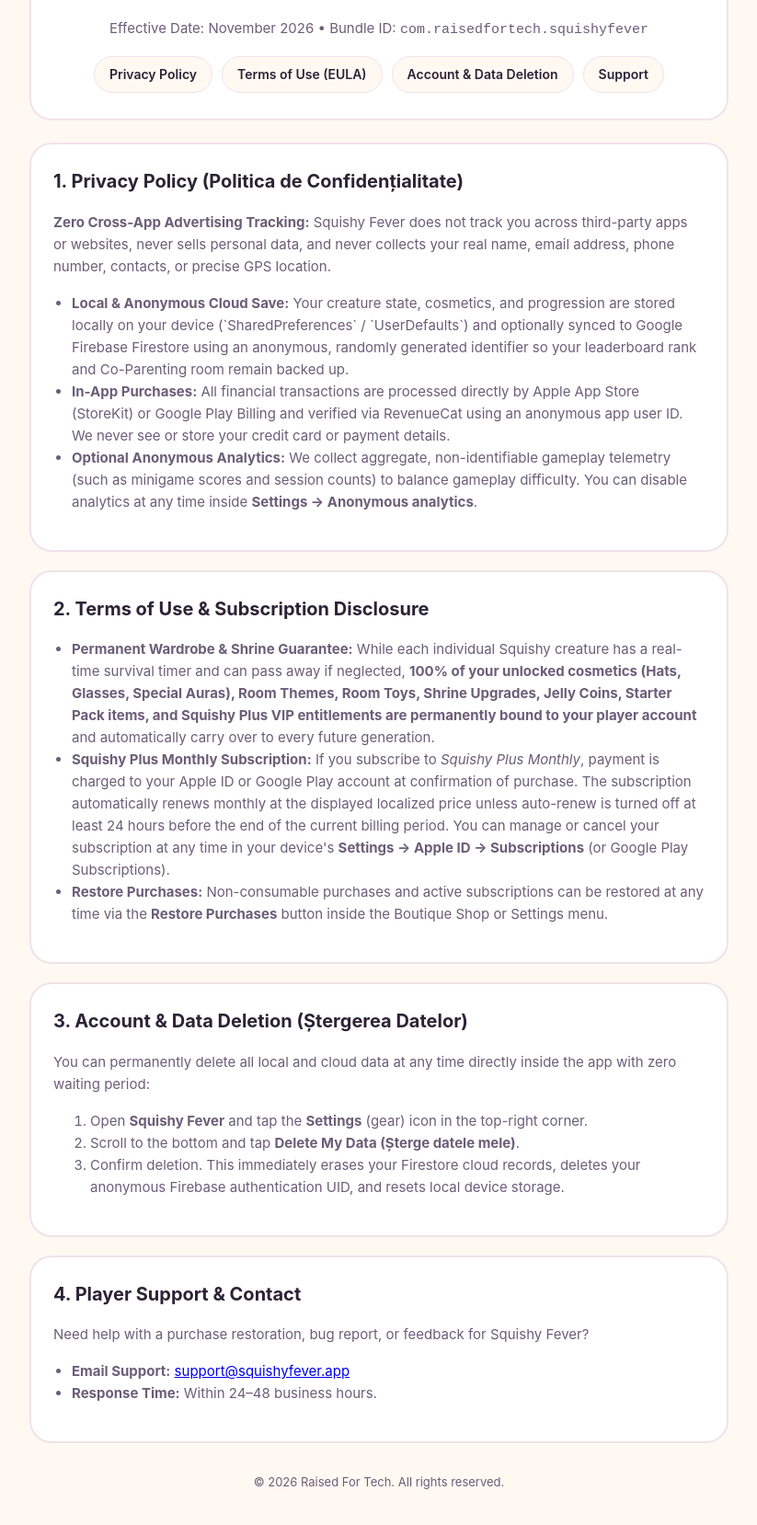
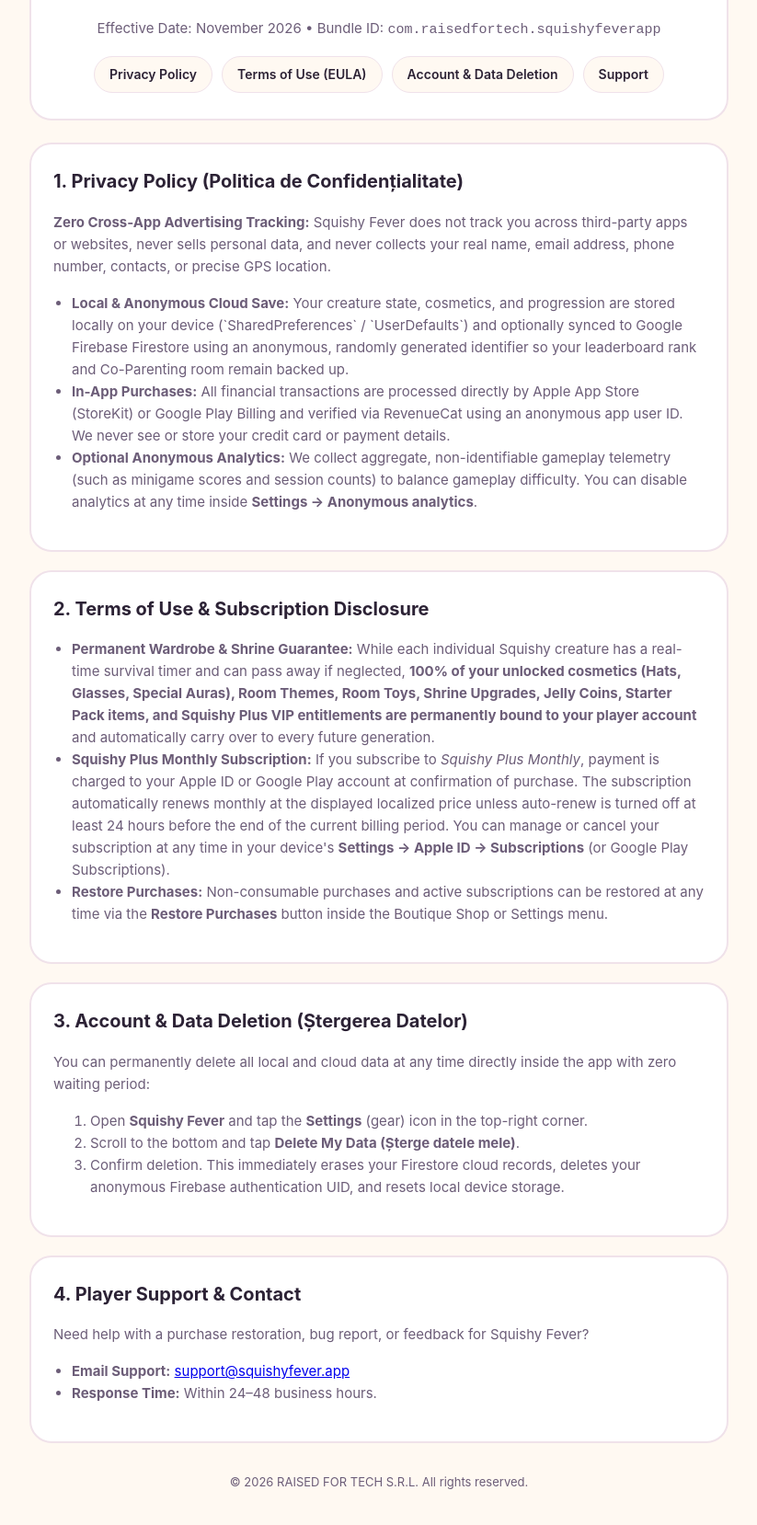
Before and after one commit to coco15089/squishyfever-legal, a plain HTML site: page index.html in a window 1280 px wide. Shown: the part 138-1796 px from the top of the page at 92% size, without its empty margins (228-1051 px from the left). Drawn offline with Linux system fonts and the light colour scheme.

Commit message:
docs: update Bundle ID to com.raisedfortech.squishyfeverapp and RAISED FOR TECH S.R.L

```diff
--- a/index.html
+++ b/index.html
@@ -102,7 +102,7 @@
     <header>
       <div class="badge">Official Legal &amp; Support Page</div>
       <h1>Squishy Fever</h1>
-      <p>Effective Date: November 2026 &bull; Bundle ID: <code>com.raisedfortech.squishyfever</code></p>
+      <p>Effective Date: November 2026 &bull; Bundle ID: <code>com.raisedfortech.squishyfeverapp</code></p>
       <nav>
         <a href="#privacy">Privacy Policy</a>
         <a href="#terms">Terms of Use (EULA)</a>
@@ -150,7 +150,7 @@
     </section>
 
     <div class="footer">
-      &copy; 2026 Raised For Tech. All rights reserved.
+      &copy; 2026 RAISED FOR TECH S.R.L. All rights reserved.
     </div>
   </div>
 </body>
```
